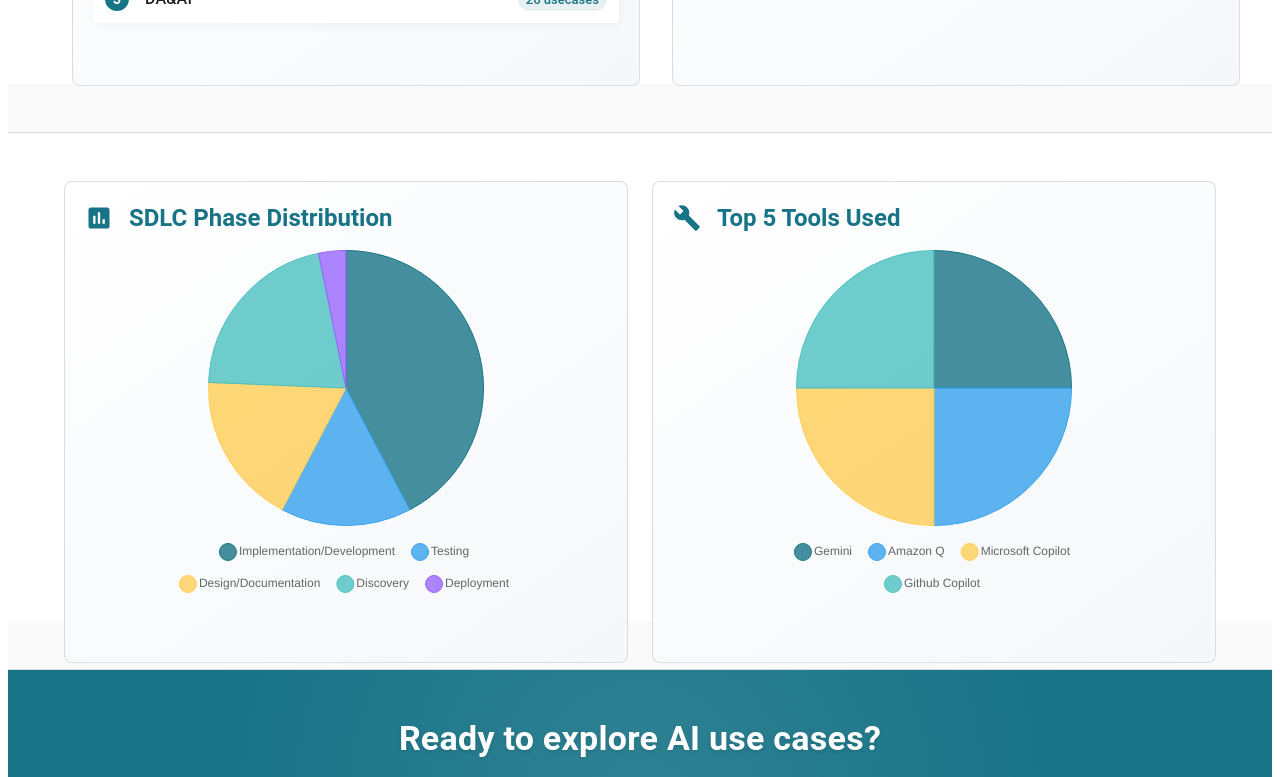
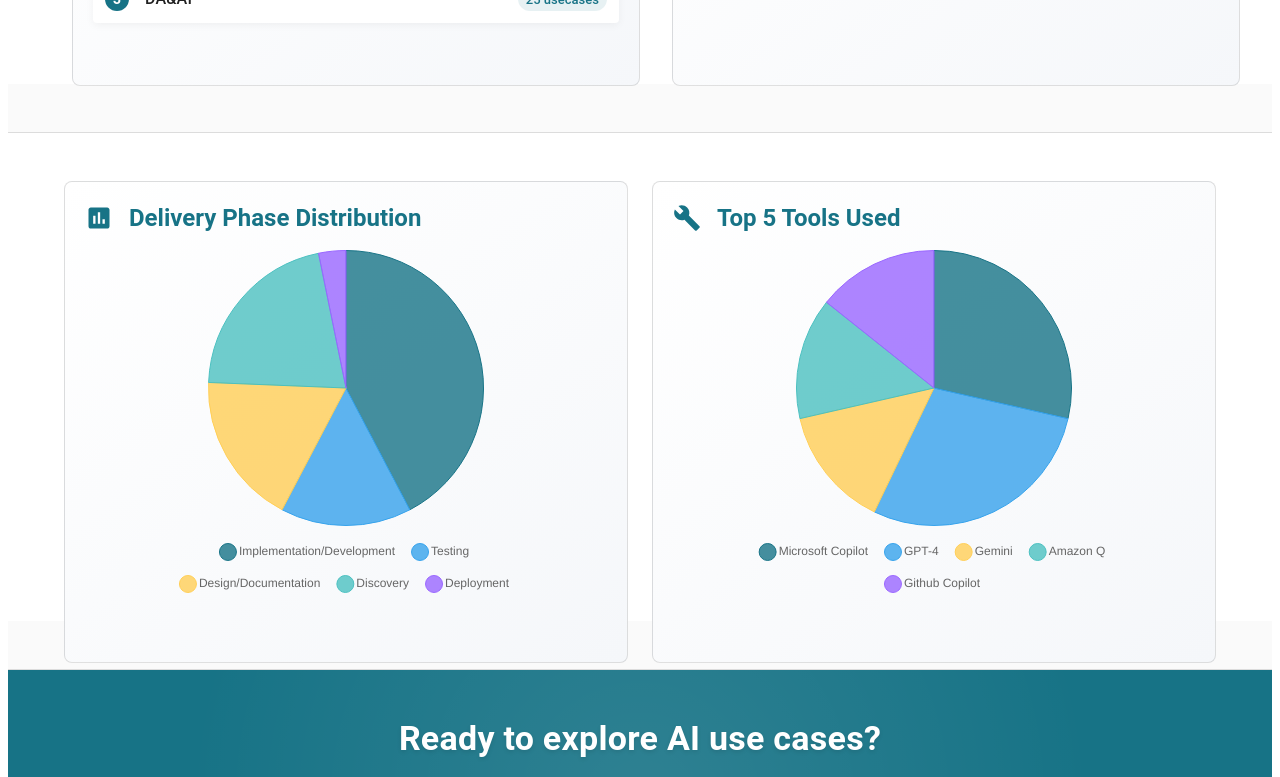
Before and after one commit to girish-mastek/ai-enabler, a React (Create React App) app: page / in a window 1280 px wide. Shown: the part 1111-1888 px from the top of the page. Built offline with nearby package versions, Linux system fonts and the light colour scheme; no server answers.

Commit message:
changed from sdlc phase to delivery phase throughout the project

```diff
--- a/src/components/AddUsecaseForm.js
+++ b/src/components/AddUsecaseForm.js
@@ -116,7 +116,7 @@
         return '';
 
       case 'sdlc_phase':
-        if (!value) return 'SDLC phase must be selected';
+        if (!value) return 'Delivery phase must be selected';
         return '';
 
       case 'tools_used':
@@ -441,7 +441,7 @@
                 )}
               </Box>
 
-              {/* Service Line and SDLC Phase sections */}
+              {/* Service Line and Delivery Phase sections */}
               <FormControl
                 required
                 error={touched.service_line && Boolean(errors.service_line)}
@@ -474,7 +474,7 @@
                 fullWidth
               >
                 <Typography variant="body2" gutterBottom sx={{ color: 'text.primary', fontWeight: 500 }}>
-                  SDLC Phase
+                Delivery Phase
                 </Typography>
                 <Box sx={{ display: 'flex', flexWrap: 'wrap', gap: 1 }}>
                   {SDLC_PHASES.map((phase) => (
--- a/src/components/AdminPanel.js
+++ b/src/components/AdminPanel.js
@@ -55,7 +55,7 @@
               <TableCell sx={{ fontWeight: 600 }}>Use Case</TableCell>
               <TableCell sx={{ fontWeight: 600 }}>Submitted By</TableCell>
               <TableCell sx={{ fontWeight: 600 }}>Service Line</TableCell>
-              <TableCell sx={{ fontWeight: 600 }}>SDLC Phase</TableCell>
+              <TableCell sx={{ fontWeight: 600 }}>Delivery Phase</TableCell>
               <TableCell sx={{ fontWeight: 600 }}>Status</TableCell>
               <TableCell sx={{ fontWeight: 600 }}>Submitted At</TableCell>
             </TableRow>
--- a/src/components/PieCharts.js
+++ b/src/components/PieCharts.js
@@ -19,7 +19,7 @@
     return [];
   };
 
-  // Calculate SDLC phase statistics
+  // Calculate Delivery phase statistics
   const sdlcStats = usecases.reduce((acc, usecase) => {
     if (usecase.status === 'approved' && usecase.sdlc_phase) {
       const phases = Array.isArray(usecase.sdlc_phase)
@@ -143,7 +143,7 @@
     <Box sx={{ mb: { xs: 4, md: 6 } }}>
       <Container maxWidth="lg">
         <Grid container spacing={3} sx={{ justifyContent: 'center' }}>
-          {/* SDLC Phase Chart */}
+          {/* Delivery Phase Chart */}
           <Grid item xs={12} md={6}>
             <Paper
               elevation={0}
@@ -160,7 +160,7 @@
               <Box sx={{ display: 'flex', alignItems: 'center', mb: 2 }}>
                 <AssessmentIcon sx={{ fontSize: 28, color: '#177386', mr: 2 }} />
                 <Typography variant="h5" sx={{ fontWeight: 600, color: '#177386' }}>
-                  SDLC Phase Distribution
+                Delivery Phase Distribution
                 </Typography>
               </Box>
               <Box sx={{ height: 350, display: 'flex', justifyContent: 'center', alignItems: 'center' }}>
--- a/src/pages/AdminPage.js
+++ b/src/pages/AdminPage.js
@@ -96,7 +96,7 @@
             <TableCell sx={tableCellStyles}>Use Case</TableCell>
             <TableCell sx={tableCellStyles}>Project</TableCell>
             <TableCell sx={tableCellStyles}>Service Line</TableCell>
-            <TableCell sx={tableCellStyles}>SDLC Phase</TableCell>
+            <TableCell sx={tableCellStyles}>Delivery Phase</TableCell>
             <TableCell sx={tableCellStyles}>Tools</TableCell>
             <TableCell sx={tableCellStyles}>Submitted At</TableCell>
             <TableCell align="center" sx={tableCellStyles}>Actions</TableCell>
--- a/src/pages/MyAccountPage.js
+++ b/src/pages/MyAccountPage.js
@@ -67,7 +67,7 @@
             <TableCell sx={tableCellStyles}>Use Case</TableCell>
             <TableCell sx={tableCellStyles}>Project</TableCell>
             <TableCell sx={tableCellStyles}>Service Line</TableCell>
-            <TableCell sx={tableCellStyles}>SDLC Phase</TableCell>
+            <TableCell sx={tableCellStyles}>Delivery Phase</TableCell>
             <TableCell sx={tableCellStyles}>Tools</TableCell>
             <TableCell sx={tableCellStyles}>Submitted At</TableCell>
             <TableCell align="center" sx={tableCellStyles}>Actions</TableCell>
--- a/src/pages/UsecasePage.js
+++ b/src/pages/UsecasePage.js
@@ -96,7 +96,7 @@
         }
       });
 
-      // Count SDLC phases
+      // Count Delivery phases
       const phases = Array.isArray(usecase.sdlc_phase) ? usecase.sdlc_phase : [usecase.sdlc_phase];
       phases.forEach(phase => {
         if (phase) {
@@ -149,7 +149,7 @@
       const serviceLineMatch = Object.keys(selectedFilters.service_line).length === 0 ||
         serviceLines.some(line => line && selectedFilters.service_line[line]);
 
-      // Check SDLC phase filter
+      // Check Delivery phase filter
       const sdlcMatch = Object.keys(selectedFilters.sdlc_phase).length === 0 ||
         phases.some(phase => phase && selectedFilters.sdlc_phase[phase]);
 
```
Also changed, not shown: src/data/usecases.json.
